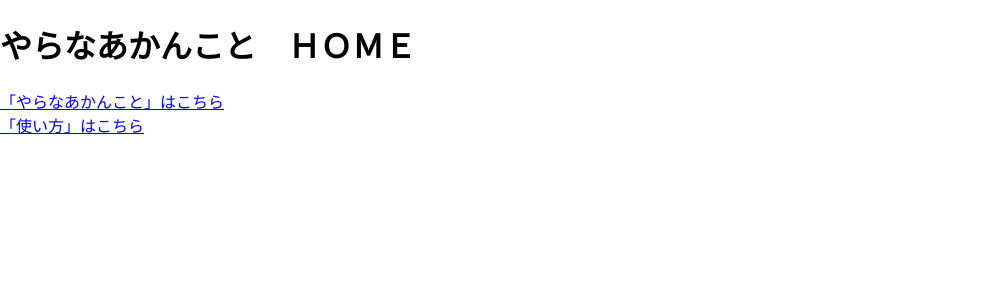
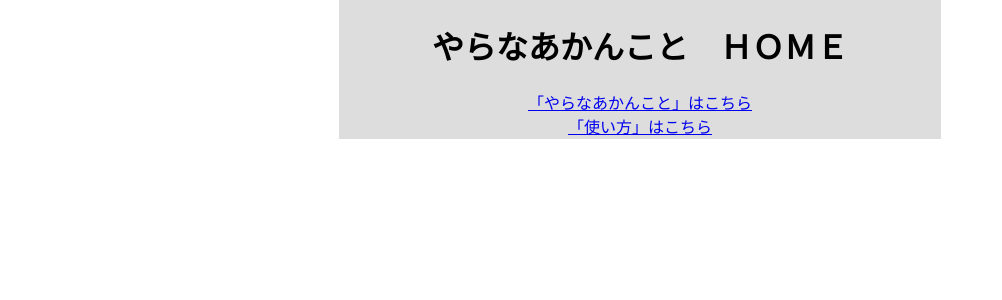
Before and after one commit to keiinuki/new_todo, a React (Create React App) app: page / in a window 1280 px wide. Shown: the top 300 px of the page, without its empty margins (0-1002 px from the left). Built offline with nearby package versions, Linux system fonts and the light colour scheme.

Commit message:
とりあえずCSS

```diff
--- a/src/components/Home.jsx
+++ b/src/components/Home.jsx
@@ -2,8 +2,17 @@ import React from "react";
 import { Link } from "react-router-dom";
 
 export const Home = () => {
+  const containerstyle = {
+    border: "solid 1px #ddd",
+    textAlign: "center",
+    padding: "auto",
+    backgroundColor: "#ddd",
+    width: "600px",
+    height: "auto",
+    margin: "auto"
+  }
   return (
-    <div>
+    <div style={containerstyle}>
       <h1>やらなあかんこと　ＨＯＭＥ</h1>
       <Link to="/page1">「やらなあかんこと」はこちら</Link>
       <br />
--- a/src/components/Page1.jsx
+++ b/src/components/Page1.jsx
@@ -7,6 +7,8 @@ export const Page1 = () => {
   const [arr, setArr] = useState([]);
   const [word, setWord] = useState("");
   const [completeTodo, setCompleteTodo] = useState([]);
+
+  localStorage.setItem("arr","val");
 
     const onClickAdd = (e) => {
     e.preventDefault()
--- a/src/components/Page1DetailA.jsx
+++ b/src/components/Page1DetailA.jsx
@@ -12,8 +12,18 @@ export const Page1DetailA = () => {
     }
   },[state]);
 
+  const containerstyle = {
+    border: "solid 1px #ddd",
+    textAlign: "center",
+    padding: "auto",
+    backgroundColor: "#ddd",
+    width: "600px",
+    height: "auto",
+    margin: "auto"
+  }
+
   return (
-    <div>
+    <div style={containerstyle}>
       <h1>今からやること</h1>
       <br/>
       <li>{ arr }</li>
--- a/src/components/Page1DetailB.jsx
+++ b/src/components/Page1DetailB.jsx
@@ -12,8 +12,18 @@ export const Page1DetailB = () => {
     }
   },[state]);
 
+  const containerstyle = {
+    border: "solid 1px #ddd",
+    textAlign: "center",
+    padding: "auto",
+    backgroundColor: "#ddd",
+    width: "600px",
+    height: "auto",
+    margin: "auto"
+  }
+
   return (
-    <div>
+    <div style={containerstyle}>
       <h1>もう終わったこと</h1>
       <br />
       <li>{ completeTodo }</li>
--- a/src/components/Page2.jsx
+++ b/src/components/Page2.jsx
@@ -2,8 +2,18 @@ import React from "react";
 import { Link } from "react-router-dom";
 
 export const Page2 = () => {
+  const containerstyle = {
+    border: "solid 1px #ddd",
+    textAlign: "center",
+    padding: "auto",
+    backgroundColor: "#ddd",
+    width: "600px",
+    height: "auto",
+    margin: "auto"
+  }
+
   return (
-    <div>
+    <div style={containerstyle}>
       <h1>使い方</h1>
       <div>
         <input type="text" ></input>
--- a/src/components/Parameter.jsx
+++ b/src/components/Parameter.jsx
@@ -5,8 +5,19 @@ export const Parameter = () => {
   const { id } = useParams();
   const { search } = useLocation();
   const query = new URLSearchParams(search);
+
+  const containerstyle = {
+    border: "solid 1px #ddd",
+    textAlign: "center",
+    padding: "auto",
+    backgroundColor: "#ddd",
+    width: "600px",
+    height: "auto",
+    margin: "auto"
+  }
+
   return (
-    <div>
+    <div style={containerstyle}>
       <h1>ここにパラメータが遷移されます</h1>
       <p>id:{id}</p>
       <p>name:{query.get("name")}</p>
```
